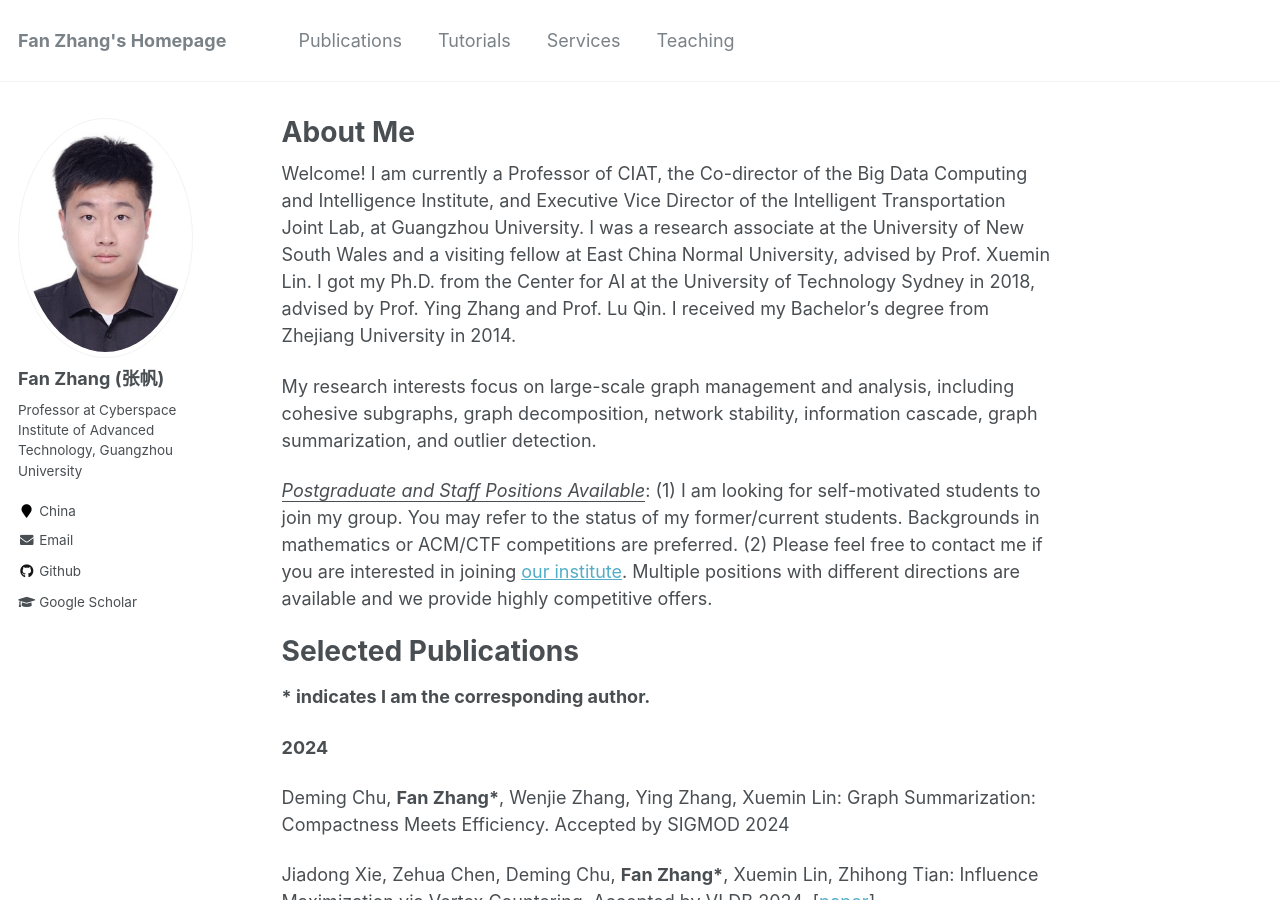
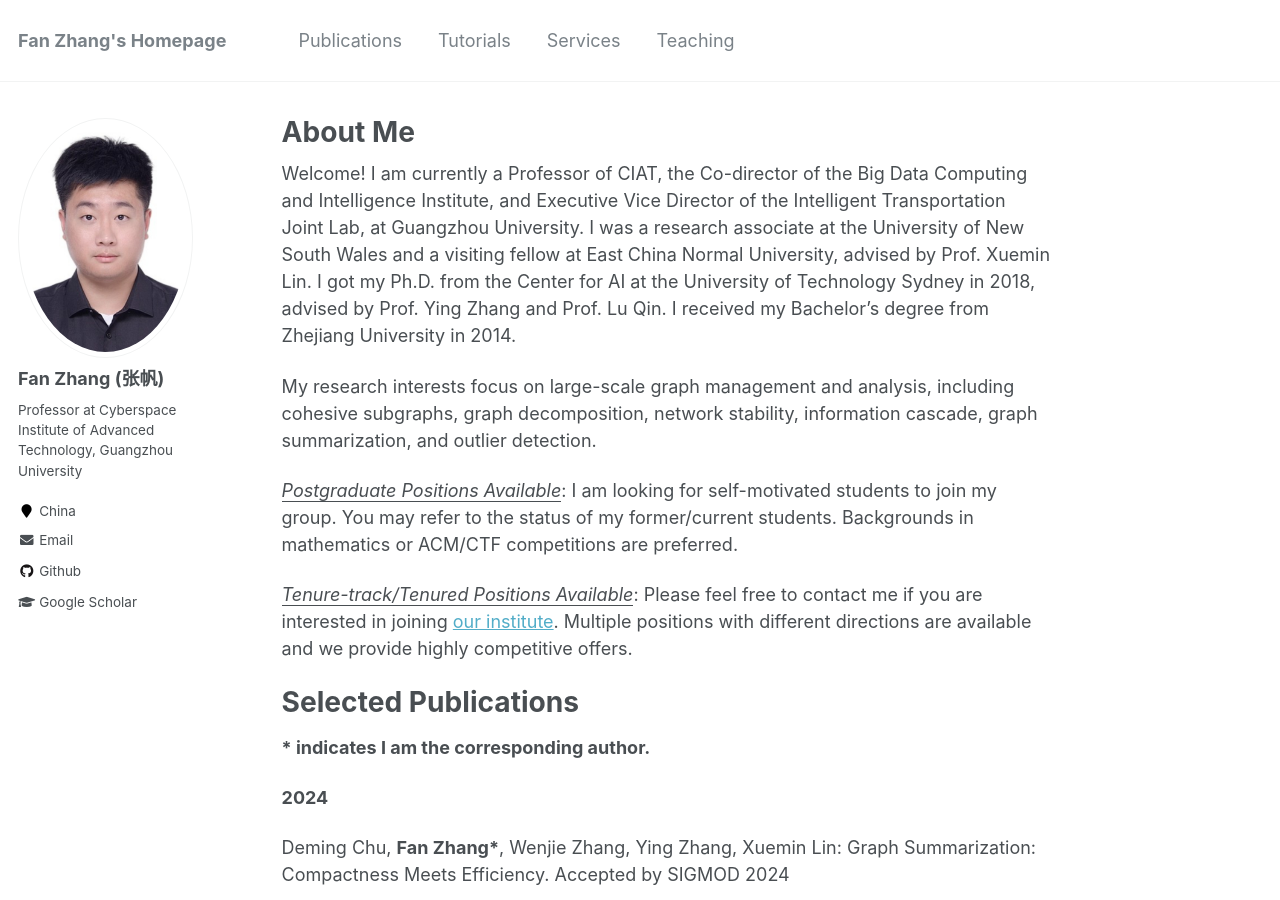
Before and after one commit to fanzhangcs/fanzhangcs.github.io, a Jekyll site: the page built from _pages/about.md, in a window 1280 px wide and 900 px high. Built offline with Jekyll 4.4.1, drawn with Linux system fonts in a browser that asks for light colours.

Commit message:
Update about.md

```diff
--- a/_pages/about.md
+++ b/_pages/about.md
@@ -13,7 +13,10 @@ Welcome! I am currently a Professor of CIAT, the Co-director of the Big Data Com
 My research interests focus on large-scale graph management and analysis, including cohesive subgraphs, graph decomposition, network stability, information cascade, graph summarization, and outlier detection.
 <!--Link to [DBLP](https://dblp.uni-trier.de/pid/21/3626-36.html).-->
 
-*<ins>Postgraduate and Staff Positions Available</ins>*: (1) I am looking for self-motivated students to join my group. You may refer to the status of my former/current students. Backgrounds in mathematics or ACM/CTF competitions are preferred. (2) Please feel free to contact me if you are interested in joining [our institute](https://wyy.gzhu.edu.cn/xygk/xyjs.htm). Multiple positions with different directions are available and we provide highly competitive offers.
+*<ins>Postgraduate Positions Available</ins>*: I am looking for self-motivated students to join my group. You may refer to the status of my former/current students. Backgrounds in mathematics or ACM/CTF competitions are preferred.
+
+*<ins>Tenure-track/Tenured Positions Available</ins>*: Please feel free to contact me if you are interested in joining [our institute](https://wyy.gzhu.edu.cn/xygk/xyjs.htm). Multiple positions with different directions are available and we provide highly competitive offers.
+
 
 Selected Publications
 ======
```
